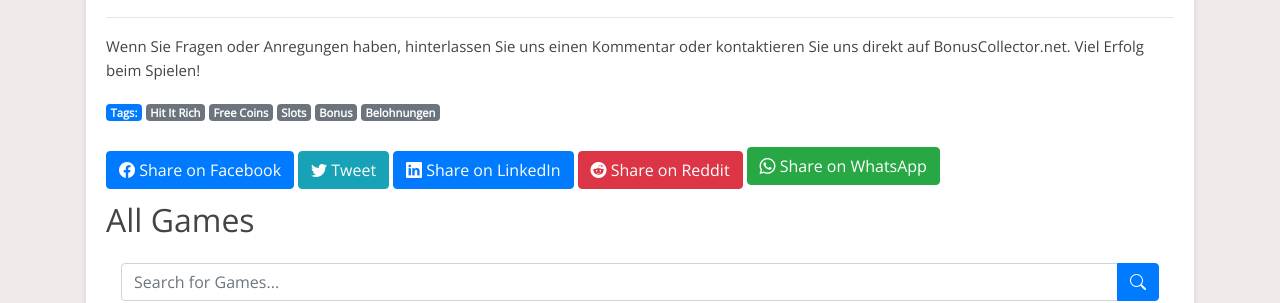
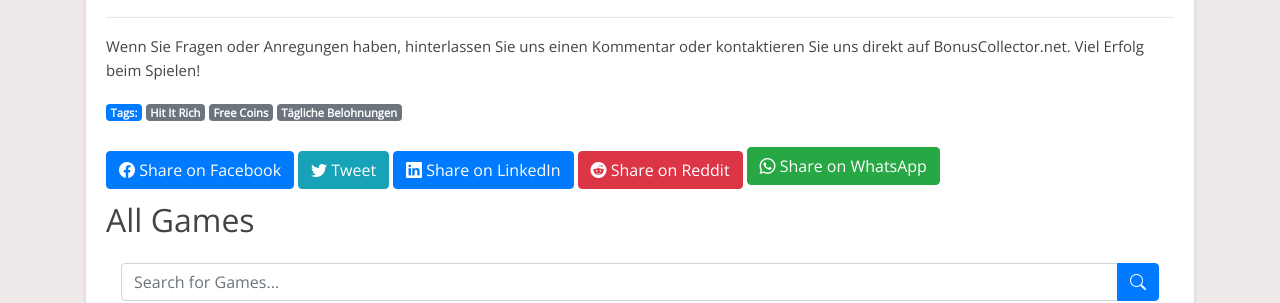
Before and after one commit to Prollad99/bs-net, a Jekyll site: the page built from de/_posts/2024-07-18-hit-hit-rich.md, in a window 1280 px wide and 900 px high, scrolled down 7940 px. Shown: the part 155-458 px from the top of the window. Built offline with Jekyll 4.4.1, drawn with Linux system fonts in a browser that asks for light colours; nearby versions of some CDN libraries; comment, search, counter and statistics services are not loaded.

Commit message:
Update 2024-07-18-hit-hit-rich.md

```diff
--- a/de/_posts/2024-07-18-hit-hit-rich.md
+++ b/de/_posts/2024-07-18-hit-hit-rich.md
@@ -2,7 +2,7 @@
 layout: post
 title: "Hit It Rich Free Coins: Tägliche Belohnungen und Boni"
 date: 2024-07-18
-tags: [Hit It Rich, Free Coins, Slots, Bonus, Belohnungen]
+tags: [Hit It Rich, Free Coins, Tägliche Belohnungen]
 author: BonusCollector.net
 description: Tägliche kostenlose Münzen und Belohnungen für Hit It Rich! Holen Sie sich jetzt Ihre kostenlosen Münzen und spielen Sie Ihre Lieblings-Slotspiele.
 lang: de
```
